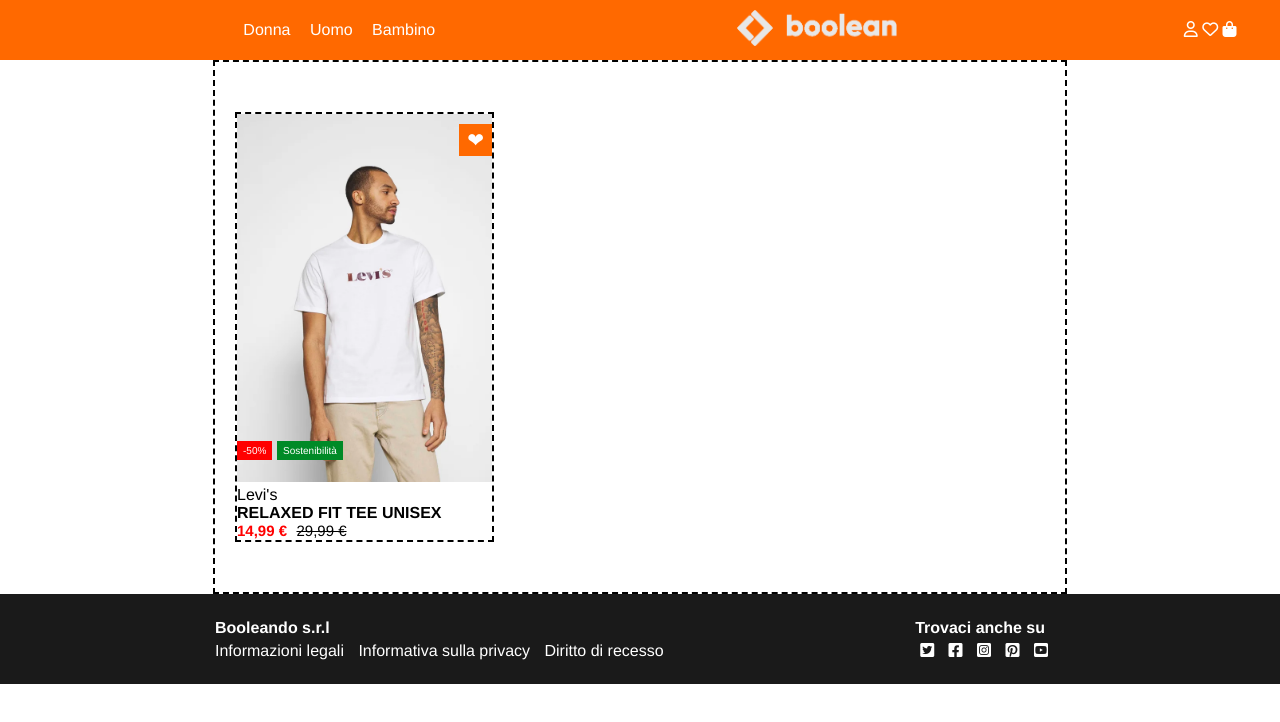
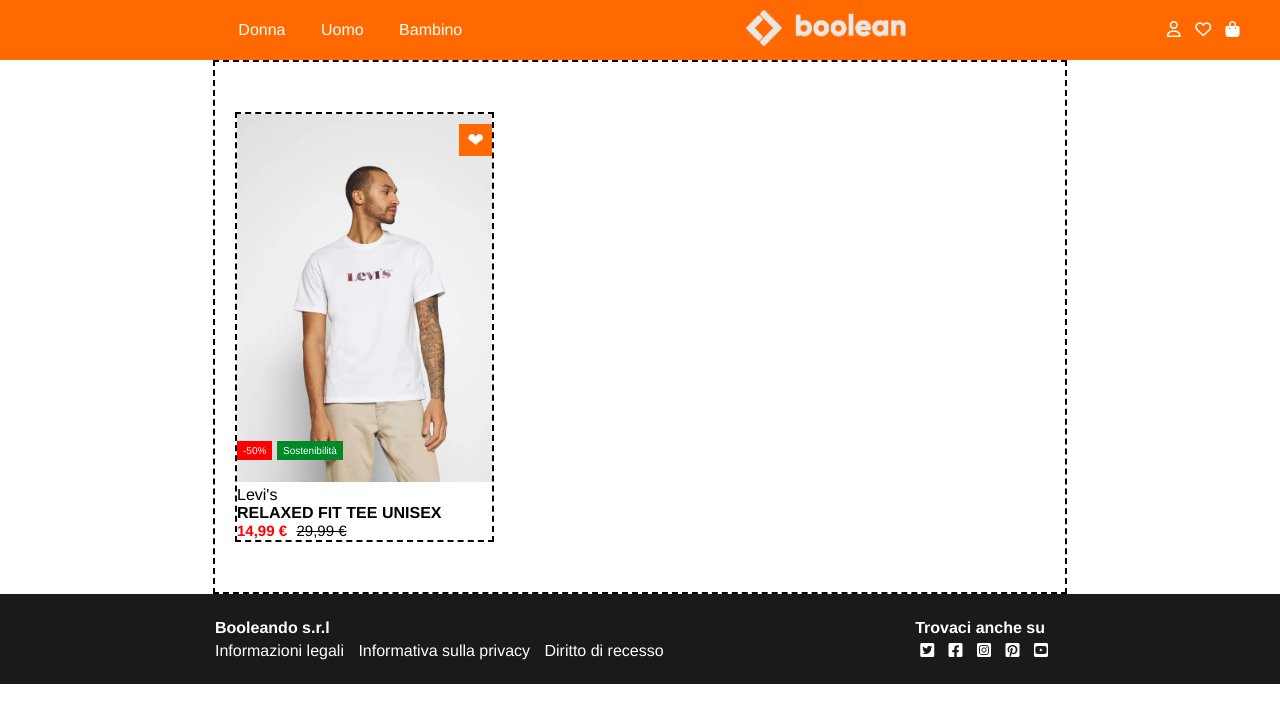
Before and after one commit to gabrielediemmanuele/html-css-boolando, a plain HTML site: page index.html in a window 1280 px wide. Drawn offline with Linux system fonts and the light colour scheme; a web font is replaced by a local one.

Commit message:
feat: add effect to icons and texts

```diff
--- a/style.css
+++ b/style.css
@@ -35,6 +35,20 @@ header {
   margin-right: 15px;
   text-decoration: none;
   color: white;
+  background-color: #ff6900;
+  padding: 5px 8px;
+}
+
+.block-1 > a:hover {
+  background-color: #ffffff;
+  color: #ff6900;
+}
+
+/*style nav block-3*/
+.block-3 .fa-regular,
+.fa-solid {
+  margin-right: 10px;
+  cursor: pointer;
 }
 
 /*style main*/
@@ -57,6 +71,7 @@ header {
   border: 2px dashed black;
   position: relative;
   display: inline-block;
+  cursor: pointer;
 }
 
 /*labels style */
```
